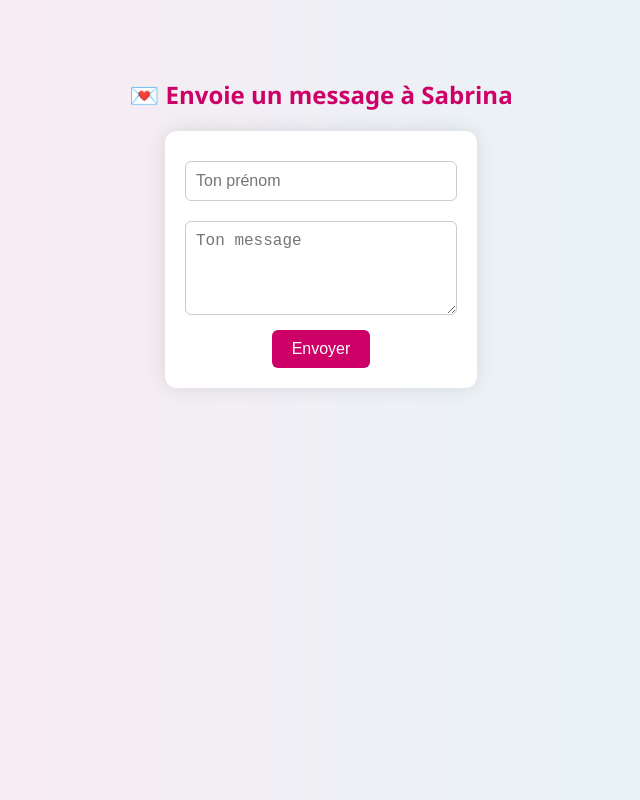
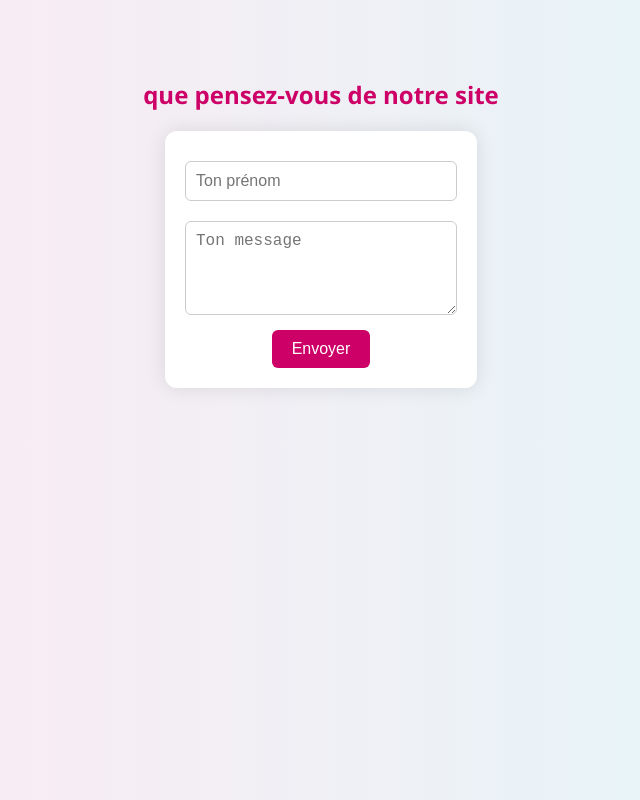
Before and after one commit to sabsisi/my-app-node, a website: page form.html in a window 1280 px wide. Shown: the whole page, without its empty margins (319-959 px from the left). Drawn offline with Linux system fonts and the light colour scheme.

Commit message:
Update form.html

```diff
--- a/form.html
+++ b/form.html
@@ -2,7 +2,7 @@
 <html lang="fr">
 <head>
   <meta charset="UTF-8" />
-  <title>Formulaire de Sabrina</title>
+  <title> Votre avis sur la page  </title>
   <style>
     body {
       font-family: 'Segoe UI', sans-serif;
@@ -49,7 +49,7 @@
   </style>
 </head>
 <body>
-  <h2>💌 Envoie un message à Sabrina</h2>
+  <h2> que pensez-vous de notre site </h2>
   <form id="monForm">
     <input type="text" name="nom" placeholder="Ton prénom" required /><br>
     <textarea name="message" placeholder="Ton message" rows="4" required></textarea><br>
```
